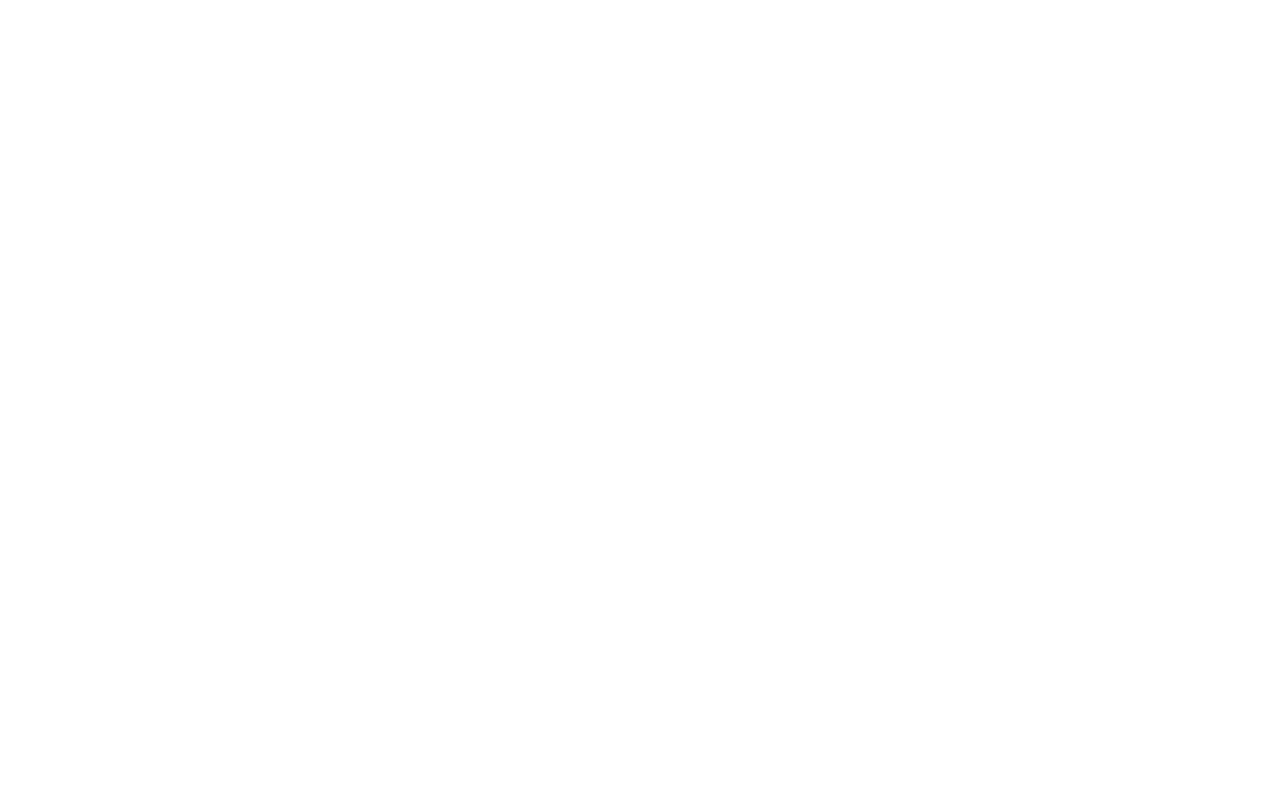
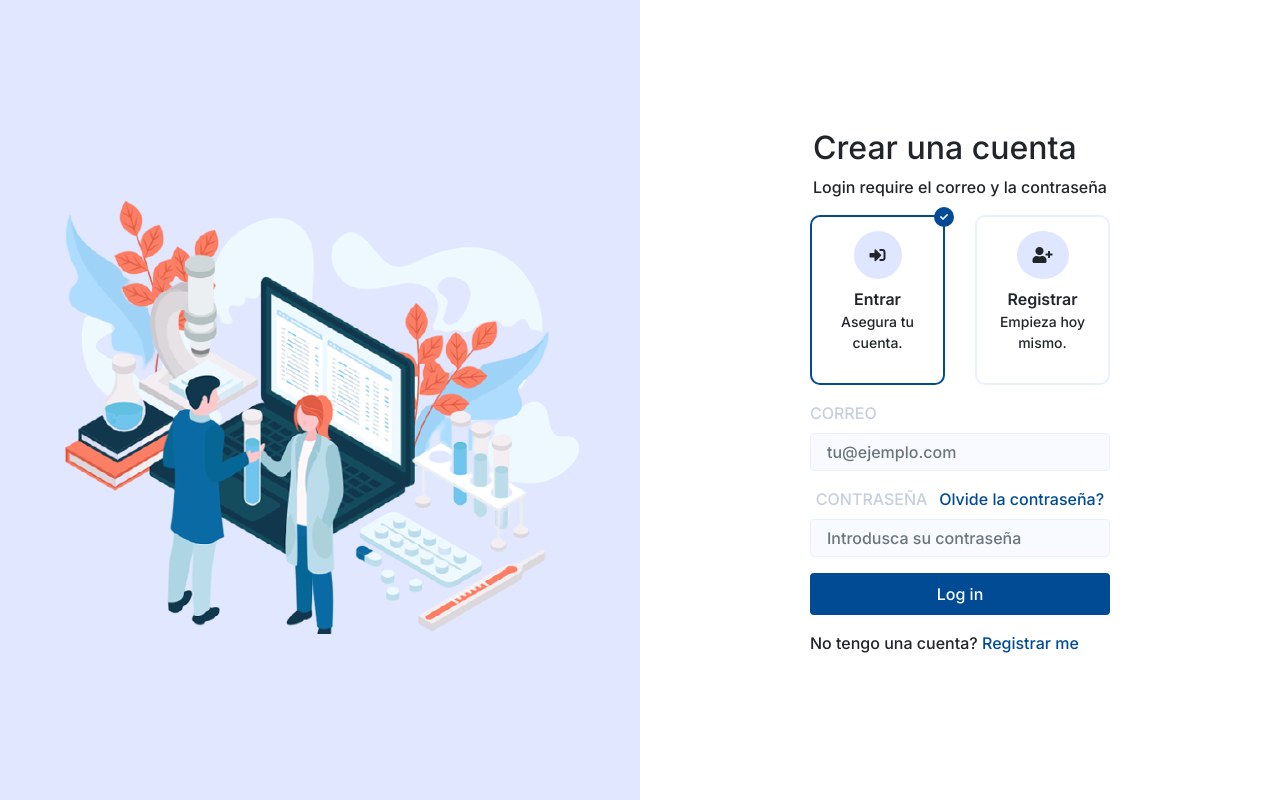
Before and after one commit to eirondiaz/proyectoFinalProgWeb, an Angular app: page / in a window 1280 px wide. Built offline with nearby package versions, Linux system fonts and the light colour scheme.

Commit message:
UI login con validacion

```diff
--- a/angular.json
+++ b/angular.json
@@ -119,6 +119,10 @@
           }
         }
       }
-    }},
-  "defaultProject": "proyectoFinal"
+    }
+  },
+  "defaultProject": "proyectoFinal",
+  "cli": {
+    "analytics": "dbe99fcc-94e9-4eb4-b1b3-043ef26c86bc"
+  }
 }
--- a/src/app/app-routing.module.ts
+++ b/src/app/app-routing.module.ts
@@ -1,7 +1,8 @@
 import { NgModule } from '@angular/core';
 import { Routes, RouterModule } from '@angular/router';
+import { LoginComponent } from './login/login.component';
 
-const routes: Routes = [];
+const routes: Routes = [{path: '', component: LoginComponent}];
 
 @NgModule({
   imports: [RouterModule.forRoot(routes)],
--- a/src/app/app.module.ts
+++ b/src/app/app.module.ts
@@ -5,10 +5,12 @@
 import { AppComponent } from './app.component';
 import { HttpClientModule } from '@angular/common/http';
 import { FormsModule, ReactiveFormsModule } from '@angular/forms';
+import { LoginComponent } from './login/login.component';
 
 @NgModule({
   declarations: [
-    AppComponent
+    AppComponent,
+    LoginComponent
   ],
   imports: [
     BrowserModule,
--- /dev/null
+++ b/src/app/login/login.component.css
@@ -0,0 +1,55 @@
+
+a:hover {
+    text-decoration: none;
+    cursor: pointer;
+}
+
+label{
+    text-transform: uppercase;
+    color: #c9cedf;
+    font-size:16px;
+}
+
+
+.left-side-login{
+    background-color: #E0E7FF;
+}
+
+.container-options{
+    border-radius: 10px;
+    padding: 14px;
+}
+
+
+.fixed-box-size{
+    max-width: 300px;
+}
+
+.fixed-box-heigh{
+    max-height: 190px ;
+}
+
+.box-text{
+    font-size: 14px;
+}
+
+.check-icon{
+  padding: 6px;
+  background-color: var(--color-primario);
+  color: #fff;
+  font-size: 8px;
+  text-align: center;
+  border-radius: 50%;
+}
+
+.check-icon-position{
+    position: absolute;
+    top: -8px;
+    right: 6px;
+}
+
+.icon-style-primario{
+    background-color: #dfe6ff;
+    padding: 16px;
+    border-radius: 50%;
+}
--- /dev/null
+++ b/src/app/login/login.component.html
@@ -0,0 +1,74 @@
+<div class="container-fluid p-0 m-0 fixed-size" >
+    <div class="row p-0 m-0">
+         <div class="col-md-6 d-none d-md-block left-side-login">
+                <div class="d-flex justify-content-center align-items-center fixed-size">
+                    <div>
+                        <img src="/assets/img/doctor_img_login.png" alt="Doctor"   class="">
+                    </div>
+                </div>
+         </div>
+         <div class="col-12 col-md-6 right-side-login">
+             <div class="d-flex flex-column justify-content-center align-items-center fixed-size bg-white">
+                    <div>
+                        <h2>Crear una cuenta</h2>
+                        <p>Login require el correo y la contraseña</p>
+                    </div>
+                    <div class="w-75 fixed-box-size">
+                        <div class="row">
+                            <div class="col-6 position-relative">
+                                <div class="container-options text-center selected-box-border">
+                                    <i class="fas fa-check check-icon-position  check-icon"></i>
+                                    <div>
+                                        <i class="fas fa-sign-in-alt icon-style-primario"></i>
+
+                                        <div class="mt-2">
+                                            <b>Entrar</b>
+                                            <p class="box-text">Asegura tu cuenta.</p>
+                                        </div>
+                                    </div>
+                                   </div>
+                            </div>
+                            <div class="col-6 position-relative">
+                                <div class="container-options text-center not-selected-box-border">
+                                    <div>
+                                        <i class="fas fa-user-plus icon-style-primario"></i>
+
+                                        <div class="mt-2">
+                                            <b>Registrar</b>
+                                            <p class="box-text">Empieza hoy mismo.</p>
+                                        </div>
+                                    </div>
+                                   </div>
+                            </div>
+                        </div>
+                    </div>
+                    <form [formGroup]="myForm" class="w-75 fixed-size-input">
+                        <div class="form-group my-3">
+                             <label for="">Correo</label>
+                             <input formControlName="correo" type="email" placeholder="tu@ejemplo.com" class="form-control input-style">
+                             <div *ngIf="correo.invalid && (correo.dirty || correo.touched) && valid">
+                                <span class="text-danger" *ngIf="correo.errors.required">El correo es requerido</span>
+                                <span class="text-danger" *ngIf="correo.errors.email">Introduzca un correo valido</span>
+                              </div>
+                            </div>
+                        <div class="form-group my-3">
+                            <div class="d-flex justify-content-around">
+                                <label for="">Contraseña</label>
+                                <a class="text-primario">Olvide la contraseña?</a>
+                            </div>
+                            <input formControlName="password" type="password" placeholder="Introdusca su contraseña" class="form-control input-style">
+                            <div *ngIf="password.invalid && (password.dirty || password.touched) && valid">
+                                <span class="text-danger">La contraseña es requerida</span>
+                            </div>
+                        </div>
+                        <div class="my-3">
+                            <button (click)="logIn()" type="submit" class="btn p-2 btn-primario text-white w-100">Log in</button>
+                            <div class="my-3">
+                               <p> No tengo una cuenta? <span class="text-primario">Registrar me</span></p>
+                            </div>
+                        </div>
+                    </form>
+             </div>
+         </div>
+    </div>
+</div>
--- /dev/null
+++ b/src/app/login/login.component.ts
@@ -0,0 +1,32 @@
+import { Component, OnInit } from '@angular/core';
+import { FormGroup, FormBuilder, Validators } from '@angular/forms'
+
+@Component({
+  selector: 'app-login',
+  templateUrl: './login.component.html',
+  styleUrls: ['./login.component.css']
+})
+export class LoginComponent implements OnInit {
+
+  myForm: FormGroup = this._builder.group({
+    correo: ['', Validators.compose([Validators.required, Validators.email])],
+    password: ['', Validators.required]
+  })
+
+  valid:boolean
+  constructor(private _builder: FormBuilder) { }
+
+  ngOnInit(): void {
+
+  }
+
+  logIn(){
+    this.valid = true
+    console.log(this.myForm.value)
+    console.log("Es el log-in")
+  }
+
+  get correo () {return this.myForm.get('correo')}
+  get password () {return this.myForm.get('password')}
+
+}
--- a/src/index.html
+++ b/src/index.html
@@ -6,6 +6,7 @@
   <base href="/">
   <meta name="viewport" content="width=device-width, initial-scale=1">
   <link rel="icon" type="image/x-icon" href="favicon.ico">
+  <link rel="stylesheet" href="https://use.fontawesome.com/releases/v5.15.1/css/all.css" integrity="sha384-vp86vTRFVJgpjF9jiIGPEEqYqlDwgyBgEF109VFjmqGmIY/Y4HV4d3Gp2irVfcrp" crossorigin="anonymous">
   <link rel="stylesheet" href="https://cdn.jsdelivr.net/npm/bootstrap@4.5.3/dist/css/bootstrap.min.css" integrity="sha384-TX8t27EcRE3e/ihU7zmQxVncDAy5uIKz4rEkgIXeMed4M0jlfIDPvg6uqKI2xXr2" crossorigin="anonymous">
 </head>
 <body>
--- a/src/styles.css
+++ b/src/styles.css
@@ -1 +1,69 @@
 /* You can add global styles to this file, and also import other style files */
+@import url('https://fonts.googleapis.com/css2?family=Inter:wght@300;500;600&display=swap');
+
+
+:root{
+     --color-primario: #004B93;
+     --color-secundario: #9599A8;
+     --color-terciario: #7796BD;
+
+     --color-primario-dark: #222942;
+     --color-hover: #108EEC;
+
+}
+
+body{
+     font-family: 'Inter', sans-serif;
+}
+
+
+.fixed-size{
+     height: 100vh;
+     width: 100%;
+     max-width: 100%;
+     max-height: 100vh;
+}
+
+.fixed-size-input{
+     max-width: 300px;
+}
+
+
+
+/* ---Estilos para los componentes ----*/
+
+.input-style{
+     border: 1px solid #EBF0FF ;
+     text-indent: 4px;
+     background-color:#F9FAFF ;
+}
+
+.btn-primario{
+     background-color: var(--color-primario);
+     color: #ffffff;
+}
+
+.selected-box-border{
+     border: 2px solid var(--color-primario);
+}
+
+.not-selected-box-border{
+     border: 2px solid #EBF0FF ;
+}
+
+
+/* -----colores de texto----*/
+
+.text-primario {
+     color: var(--color-primario);
+}
+
+
+.text-secundario {
+     color: var(--color-secundario);
+}
+
+
+.text-terciario {
+     color: var(--color-terciario);
+}
```
Also changed, not shown: src/assets/img/doctor_img_login.png (added), 1 other file (tests, documents, lock files or other folders).
